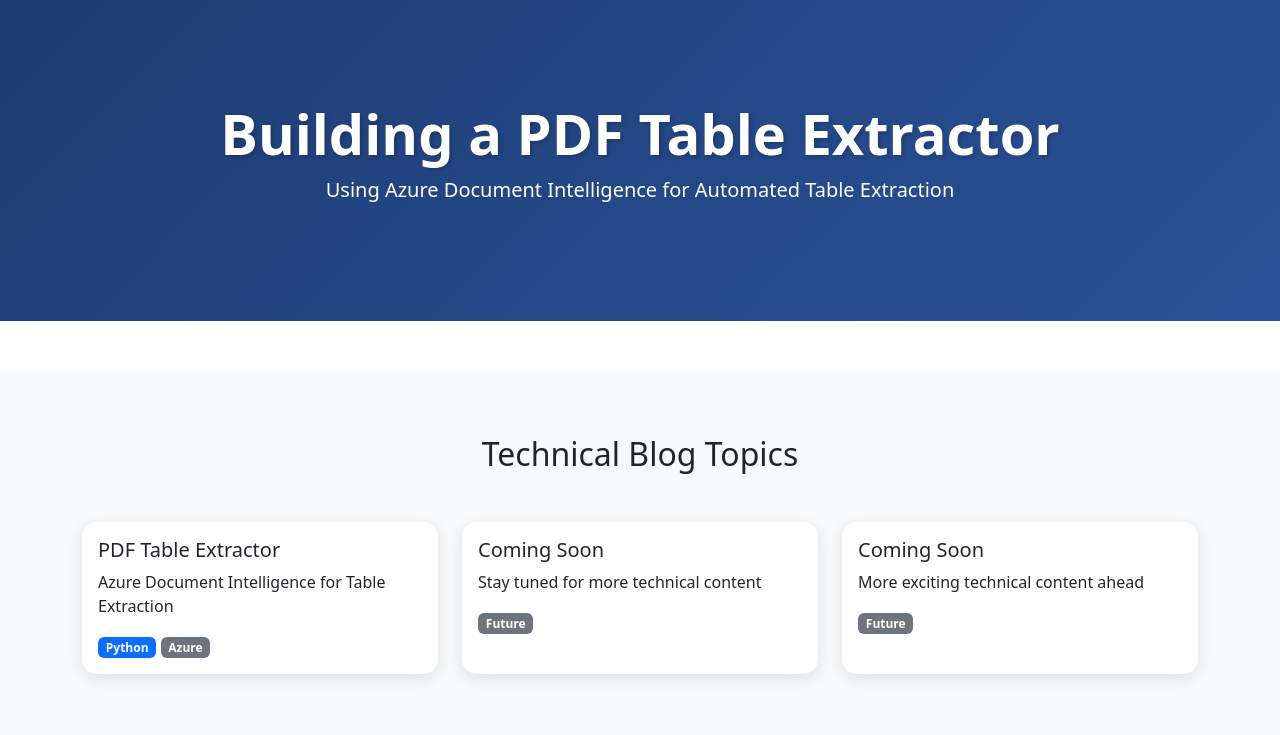
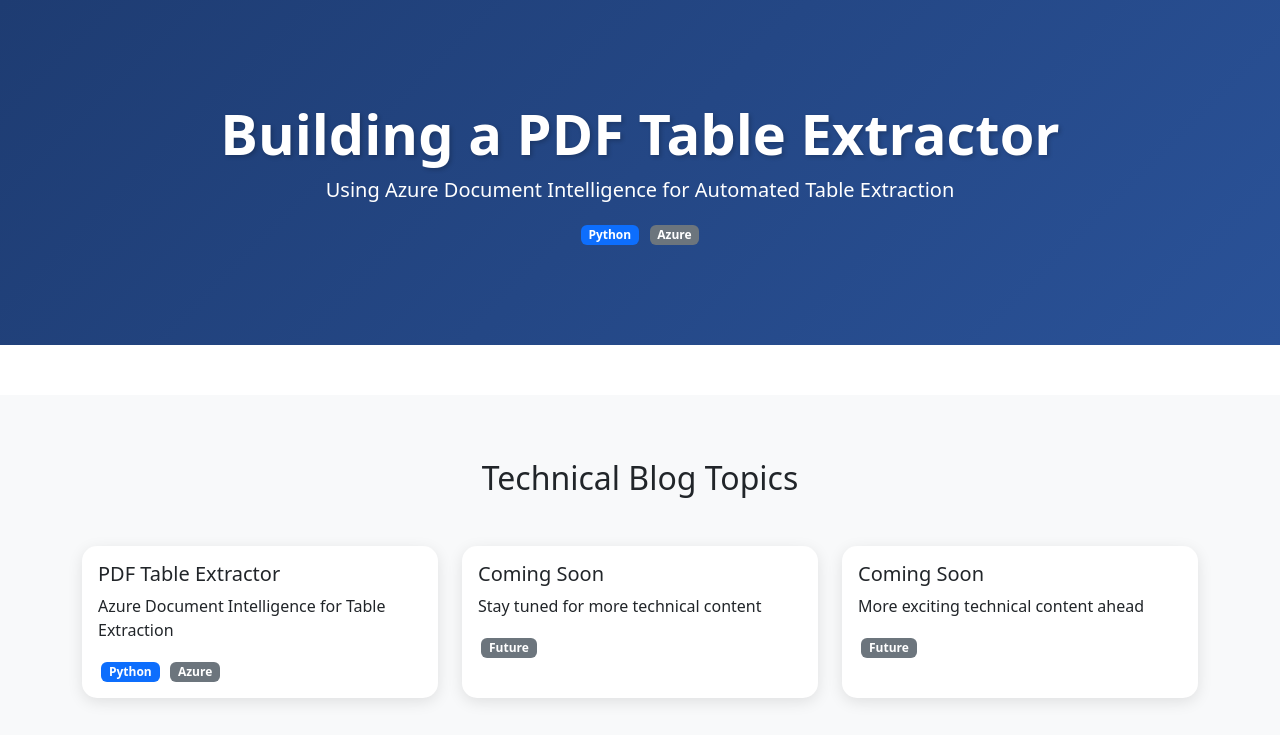
Before and after one commit to subashkonar13/techblog, a plain HTML site: page blog.html in a window 1280 px wide. Shown: the top 735 px of the page. Drawn offline with nearby package versions, Linux system fonts and the light colour scheme; a script that the page names is missing.

Commit message:
Update blog.html

```diff
--- a/blog.html
+++ b/blog.html
@@ -36,6 +36,13 @@
             color: white;
             padding: 100px 0;
             margin-bottom: 50px;
+            transition: all 0.3s ease-in-out;
+        }
+
+        .blog-title,
+        .blog-header .lead,
+        #blogBadges {
+            transition: opacity 0.3s ease-in-out;
         }
 
         .blog-title {
@@ -189,12 +196,15 @@
             border: none;
             border-radius: 15px;
             box-shadow: 0 4px 15px rgba(0,0,0,0.1);
-            transition: transform 0.3s ease;
+            transition: transform 0.3s ease, box-shadow 0.3s ease;
+            cursor: pointer;
             height: 100%;
         }
 
-        .topic-card:hover {
+        .topic-card.active {
             transform: translateY(-5px);
+            box-shadow: 0 8px 20px rgba(0,0,0,0.15);
+            border-color: #1e3c72;
         }
 
         .topic-link {
@@ -237,6 +247,11 @@
         .architecture-step:last-child::after {
             display: none;
         }
+
+        .badge {
+            margin: 0 0.2rem;
+            transition: all 0.3s ease;
+        }
     </style>
     <!-- Add Mermaid.js -->
     <script src="https://cdn.jsdelivr.net/npm/mermaid/dist/mermaid.min.js"></script>
@@ -255,8 +270,12 @@
     <!-- Header -->
     <header class="blog-header text-center" data-aos="fade-down">
         <div class="container">
-            <h1 class="blog-title">Building a PDF Table Extractor</h1>
-            <p class="lead">Using Azure Document Intelligence for Automated Table Extraction</p>
+            <h1 class="blog-title" id="blogTitle">Building a PDF Table Extractor</h1>
+            <p class="lead" id="blogSubtitle">Using Azure Document Intelligence for Automated Table Extraction</p>
+            <div id="blogBadges" class="mt-3">
+                <span class="badge bg-primary">Python</span>
+                <span class="badge bg-secondary">Azure</span>
+            </div>
         </div>
     </header>
 
@@ -456,5 +475,6 @@
             });
         });
     </script>
+    <script src="js/blog.js"></script>
 </body>
 </html>
```
